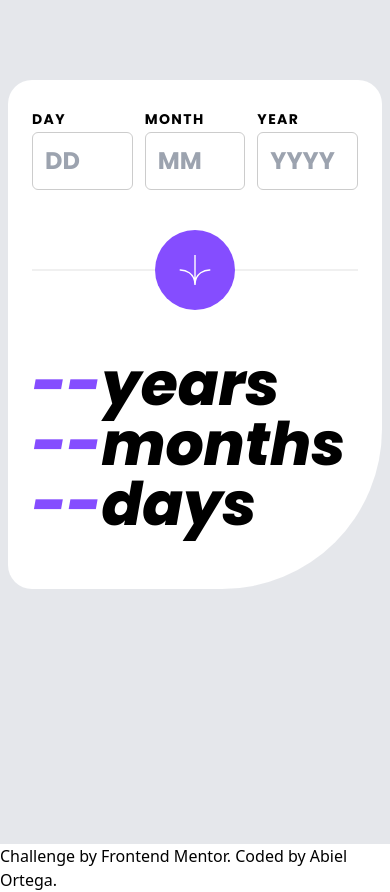
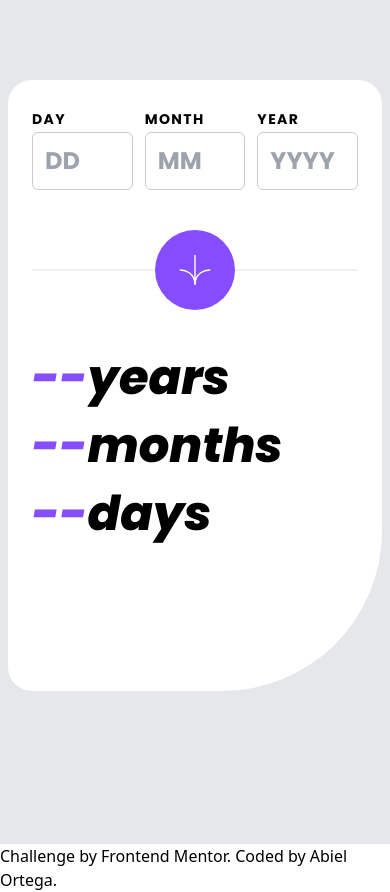
Before and after one commit to Abiel101/Age-Calculator.io, a website: page public/index.html in a window 390 px wide. Drawn offline with Linux system fonts and the light colour scheme.

Commit message:
updated the sizing of the app for iphones

```diff
--- a/public/index.html
+++ b/public/index.html
@@ -10,7 +10,7 @@
 <body>
   <main class="pt-20 px-2 font-poppins md:flex items-center justify-center bg-gray-200 h-screen">
     <!-- Container for aga calculator -->
-    <div class="h-2/3 md:h-4/5 w-full bg-white p-6 md:p-14 md:w-3/5 max-w-4xl rounded-3xl rounded-br-big md:rounded-br-massive">
+    <div class="h-4/5 md:h-3/6 w-full bg-white p-6 md:p-8 md:w-4/5 lg:w-3/5 max-w-4xl rounded-3xl rounded-br-big md:rounded-br-massive">
       <!-- Inputs -->
       <form class="flex w-ful text-lg gap-3 uppercase font-semibold">
 
@@ -43,13 +43,13 @@
 
       <!-- Output -->
       <div class="font-extrabold italic cursor-default pt-5 md:pt-0">
-        <div class="text-6xl md:text-7xl lg:text-8xl">
+        <div class="text-5xl mb-5 md:mb-0 sm:text-6xl md:text-7xl lg:text-8xl">
           <h2><span class="text-accent" id="year_output">--</span>years</h2>
         </div>
-        <div class="text-6xl md:text-7xl lg:text-8xl">
+        <div class="text-5xl mb-5 md:mb-0 sm:text-6xl md:text-7xl lg:text-8xl">
           <h2><span class="text-accent" id="month_output">--</span>months</h2>
         </div>
-        <div class="text-6xl md:text-7xl lg:text-8xl">
+        <div class="text-5xl mb-5 md:mb-0 sm:text-6xl md:text-7xl lg:text-8xl">
           <h2><span class="text-accent" id="day_output">--</span>days</h2>
         </div>
       </div>
```
Also changed, not shown: public/styles.css.
